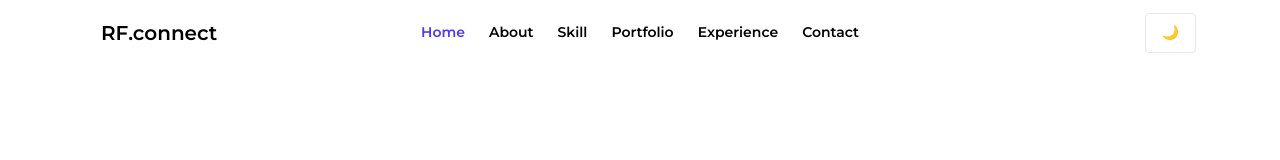
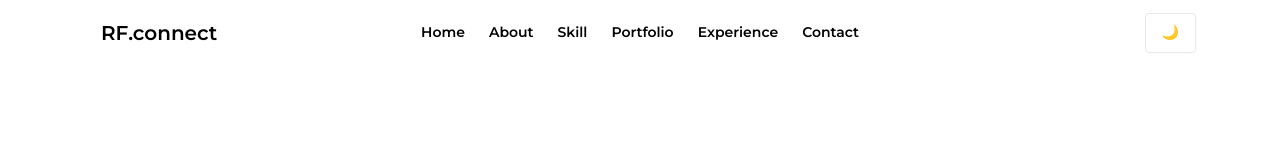
Before and after one commit to rafafadhila/profile-web, a Next.js app: page / in a window 1280 px wide. Shown: the top 160 px of the page. Built offline with nearby package versions, Linux system fonts and the light colour scheme; no server answers.

Commit message:
fix navbar close onclick

```diff
--- a/src/app/components/navbar/Navbar.tsx
+++ b/src/app/components/navbar/Navbar.tsx
@@ -41,7 +41,7 @@ export default function Navbar() {
                         <li>
                             <button
                                 onClick={() => scrollToSection('hero')}
-                                className="hover:underline decoration-indigo-500 text-indigo-600"
+                                className="hover:underline decoration-indigo-500"
                             >
                                 Home
                             </button>
```
